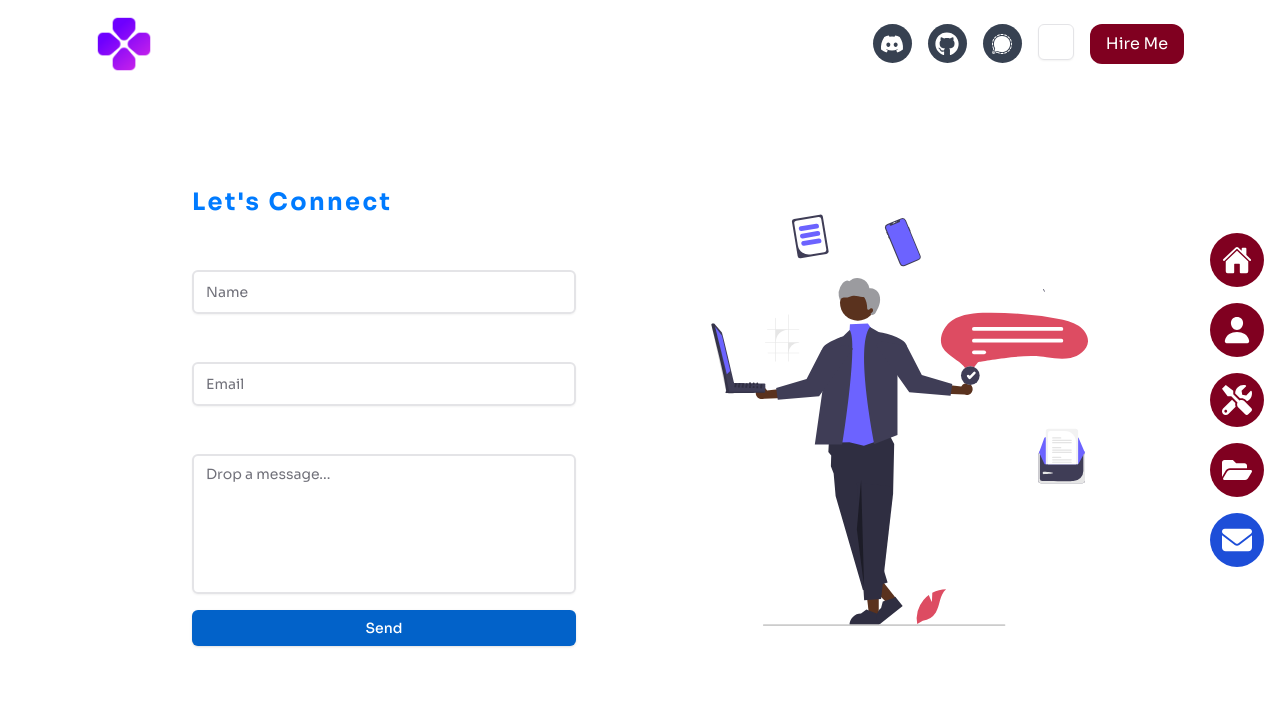
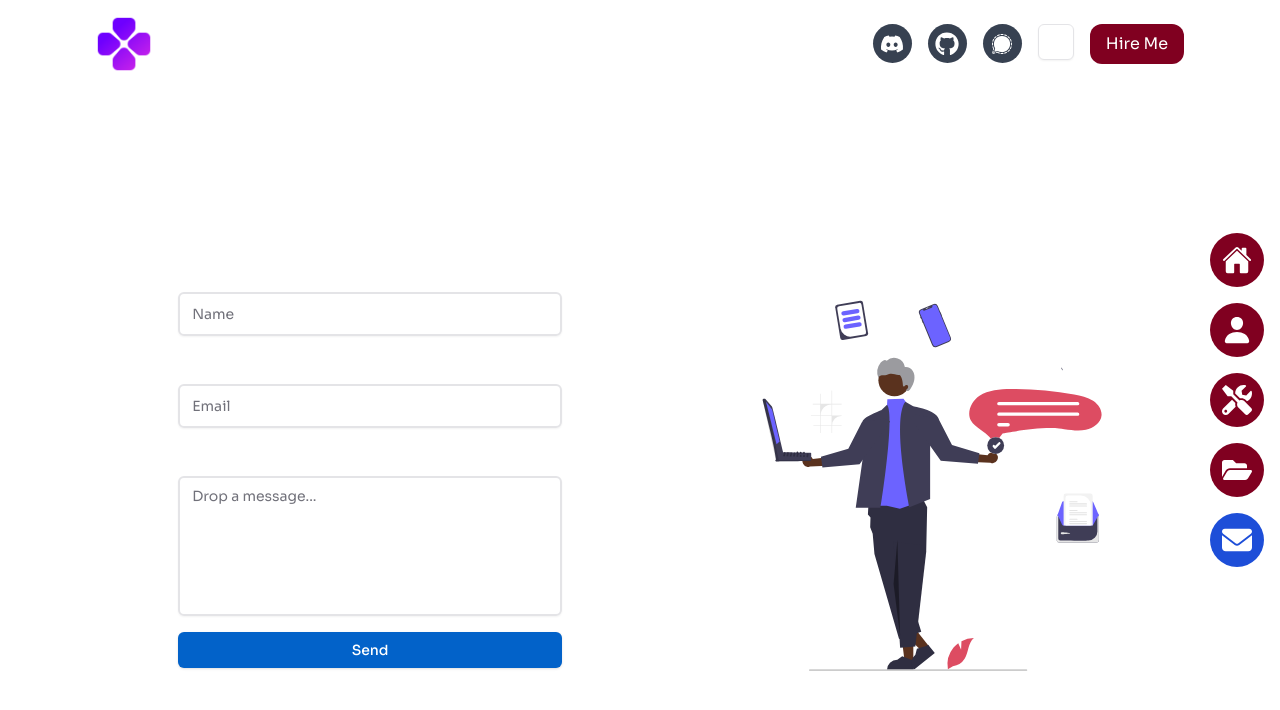
Before and after one commit to sarkhailstorm/personal-portfolio, a Next.js app: page /contact in a window 1280 px wide. Shown: the top 710 px of the page. Built offline with nearby package versions, Linux system fonts and the light colour scheme.

Commit message:
Modify ContactPage layout.

```diff
--- a/src/app/contact/page.tsx
+++ b/src/app/contact/page.tsx
@@ -46,22 +46,29 @@ const ContactPage = () => {
   };
 
   return (
-    <div className="flex justify-center gap-32 items-center h-screen">
-      <motion.form
-        onSubmit={handleSubmit}
-        className="w-[30%] flex flex-col gap-4"
-        initial={{ opacity: 0, x: -100, y: 200 }}
-        animate={{ opacity: 1, x: 0, y: 0 }}
-        transition={{ delay: 1, duration: 1.5 }}
+    <motion.div
+      initial={{ y: 200, opacity: 0 }}
+      animate={{ y: 0, opacity: 1 }}
+      transition={{ duration: 1, delay: 1 }}
+      className="flex flex-col gap-4 justify-center items-center h-screen"
     >
       <motion.h1
-          className="font-bold text-2xl text-[#007bff] mt-8 mb-2 tracking-widest"
-          initial={{ opacity: 0, x: -200 }}
-          animate={{ opacity: 1, x: 0 }}
-          transition={{ delay: 1, duration: 1.5 }}
+        className="font-bold text-3xl text-white mt-20"
+        initial={{ y: -200, opacity: 0 }}
+        animate={{ y: 0, opacity: 1 }}
+        transition={{
+          duration: 3,
+          delay: 1.5,
+          type: "spring",
+          stiffness: 100,
+          damping: 8,
+          mass: 1,
+        }}
       >
-        Let's Connect
+        Something cool on mind? Let's connect!
       </motion.h1>
+      <div className="flex gap-4 justify-evenly items-center mx-auto w-full">
+        <form onSubmit={handleSubmit} className="flex flex-col w-[30%] gap-4">
           <div className="flex flex-col gap-1">
             <Label htmlFor="name" className="text-[16px]">
               Name
@@ -117,16 +124,12 @@ const ContactPage = () => {
           >
             {isLoading ? status : "Send"}
           </Button>
-      </motion.form>
-      <motion.div
-        className="w-[30%] mt-8"
-        initial={{ opacity: 0, x: 200, y: 200 }}
-        animate={{ opacity: 1, x: 0, y: 0 }}
-        transition={{ delay: 1, duration: 1.5 }}
-      >
+        </form>
+        <div className="mt-8 w-[27%]">
           <ContactSvg />
+        </div>
+      </div>
     </motion.div>
-    </div>
   );
 };
 
```
Also changed, not shown: src/app/services/page.tsx (+6 -1 lines). Lines whose indentation alone changed are shown as unchanged.
